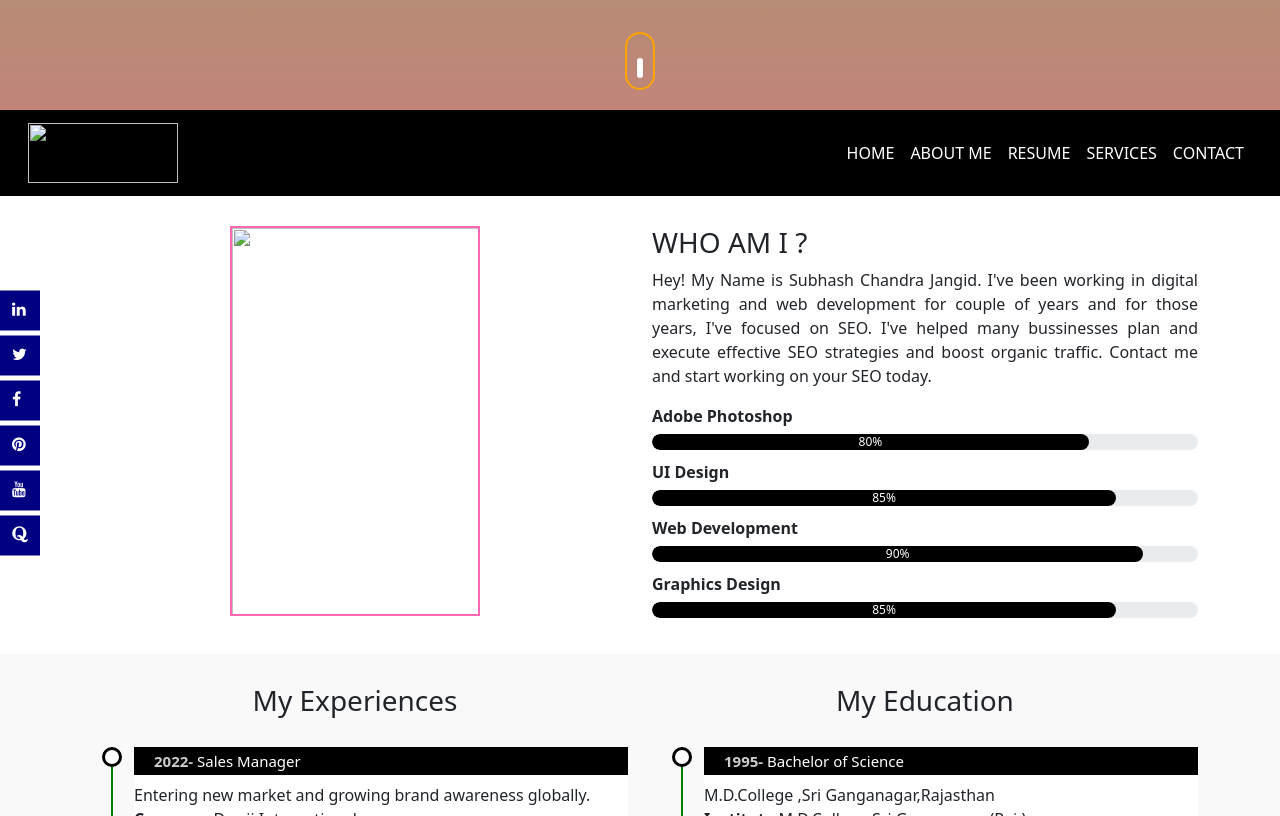
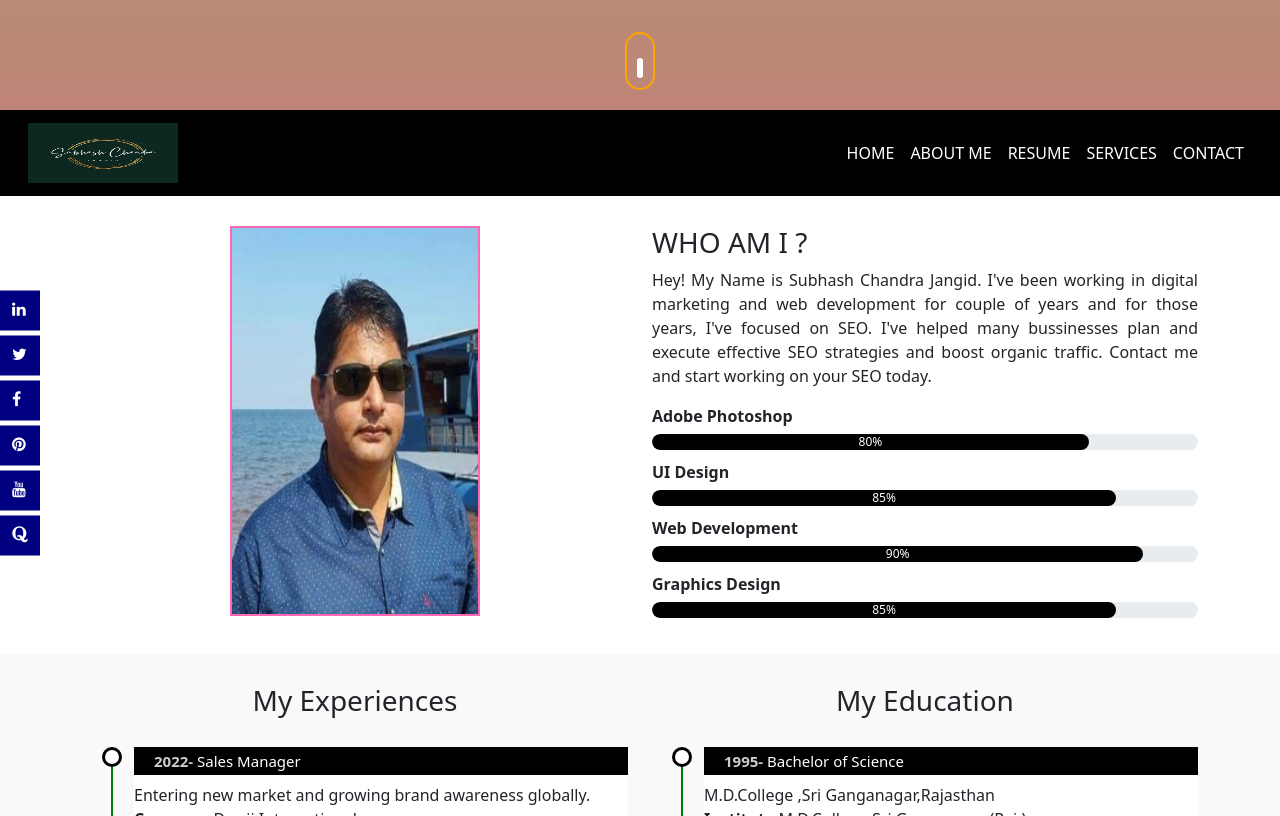
Before and after one commit to SubhashJangid/project1, a plain HTML site: page Index.html in a window 1280 px wide. Shown: the part 700-1516 px from the top of the page. Drawn offline with nearby package versions, Linux system fonts and the light colour scheme; a script that the page names is missing.

Commit message:
Update Index.html

```diff
--- a/Index.html
+++ b/Index.html
@@ -45,7 +45,7 @@ font-awesome/4.7.0/css/font-awesome.min.css"/>
 <div class="nav-bar">
 <nav class="navbar navbar-expand-lg">
 <div class="container-fluid">
-<a class="navbar-brand" href="#"><img src="photo\logo.jpg" height="50px" width="150px"></a>
+<a class="navbar-brand" href="#"><img src="logo.jpg" height="50px" width="150px"></a>
 <button class="navbar-toggler" type="button" data-bs-toggle="collapse" data-bs-target="#navbarNav" aria-controls="navbarNav" aria-expanded="false" aria-label="Toggle navigation">
 <i class="fa fa-bars"></i>
 </button>
@@ -75,7 +75,7 @@ font-awesome/4.7.0/css/font-awesome.min.css"/>
 <div class="about container" id="about">
 <div class="row">
 <div class="col-md-6 text-center">
-<img src="photo\photo.png" width="250px" height="250px" class="profile-img">
+<img src="photo.png" width="250px" height="250px" class="profile-img">
 </div>
 <div class="col-md-6">
 <h3>WHO AM I ? </h3>
```
